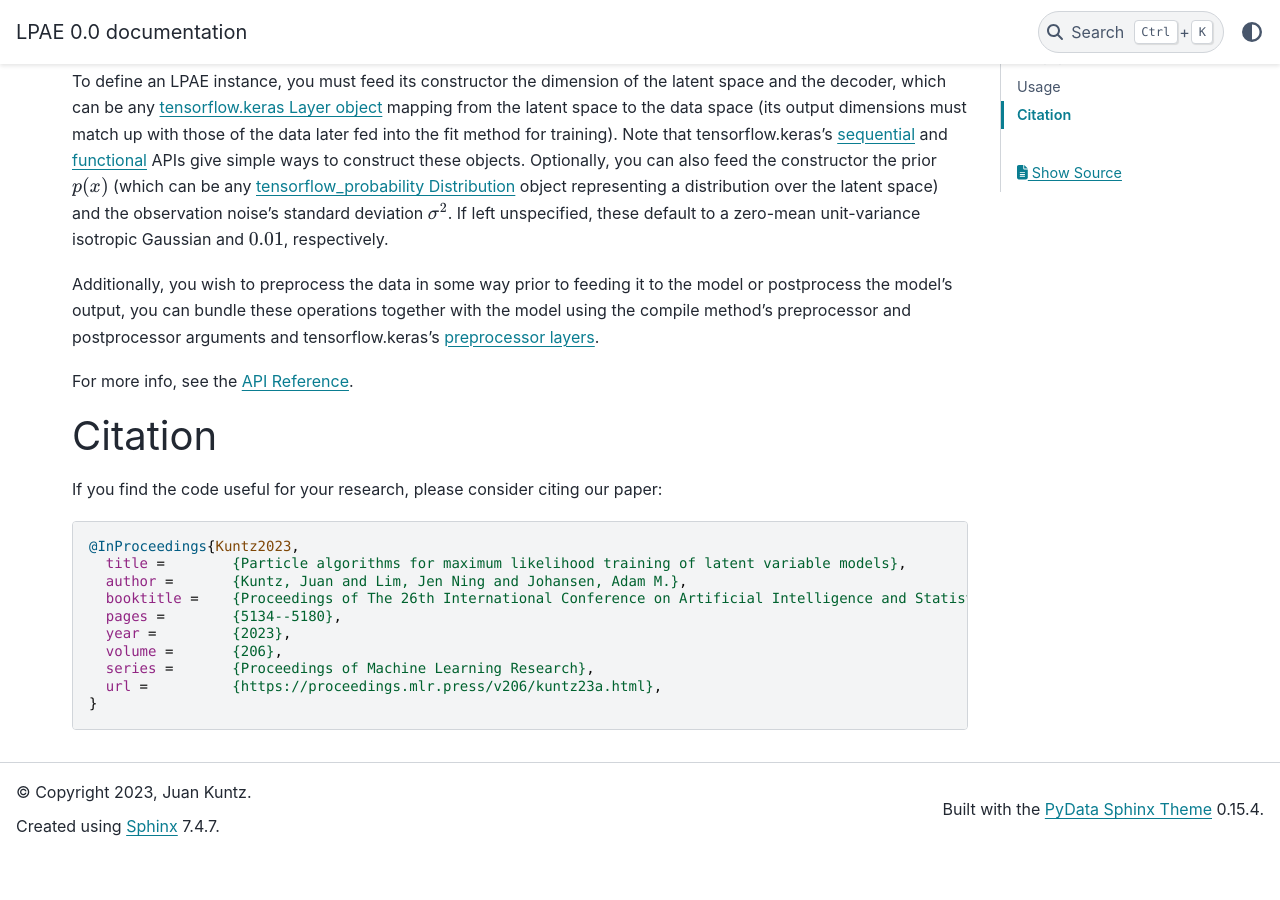
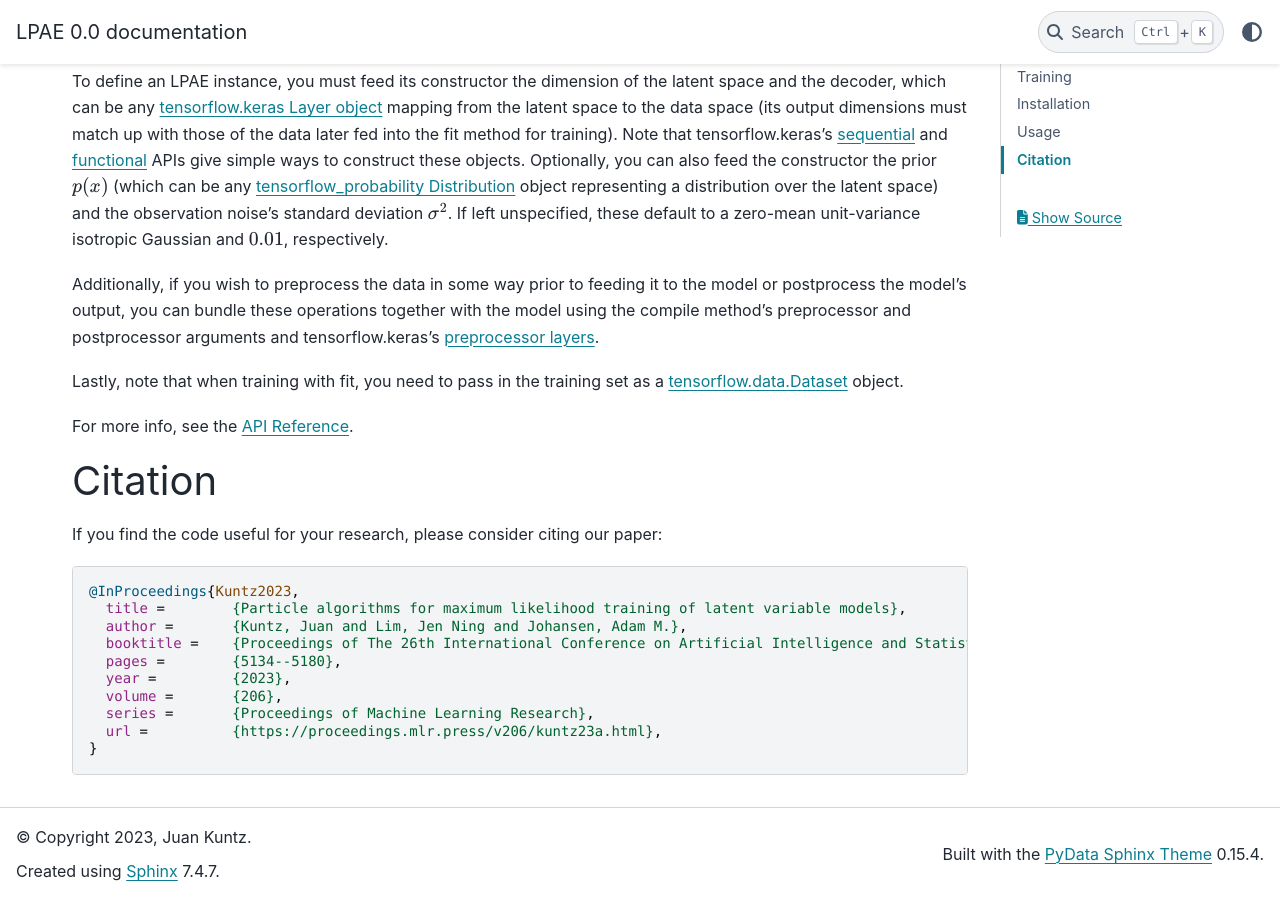
Before and after one commit to juankuntz/LPAE, a Sphinx documentation site: the page built from docs/source/index.md, in a window 1280 px wide and 900 px high, scrolled down 2001 px. Built offline with Sphinx 7.4.7 and the PyData theme 0.15.4, drawn with Linux system fonts in a browser that asks for light colours; before the commit the page ends 2857 px from its top, so only the background shows below that.

Commit message:
Add dataset note to index.md

```diff
--- a/docs/source/index.md
+++ b/docs/source/index.md
@@ -122,10 +122,14 @@
 noise's standard deviation $\sigma^2$. If left unspecified, these default to a
 zero-mean unit-variance isotropic Gaussian and {math}`0.01`, respectively.
 
-Additionally, you wish to preprocess the data in some way prior to feeding it to
+Additionally, if you wish to preprocess the data in some way prior to feeding it to
 the model or postprocess the model's output, you can bundle these operations
 together with the model using the compile method's preprocessor and
 postprocessor arguments and tensorflow.keras's [preprocessor layers](https://www.tensorflow.org/guide/keras/preprocessing_layers).
+
+Lastly, note that when training with fit, you need to pass in the training set
+as a [tensorflow.data.Dataset](https://www.tensorflow.org/api_docs/python/tf/data/Dataset)
+object.
 
 For more info, see the {doc}`API_reference`.
 
```
